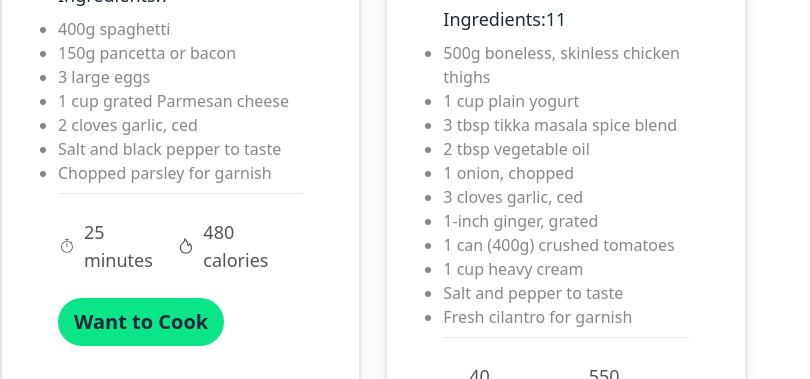
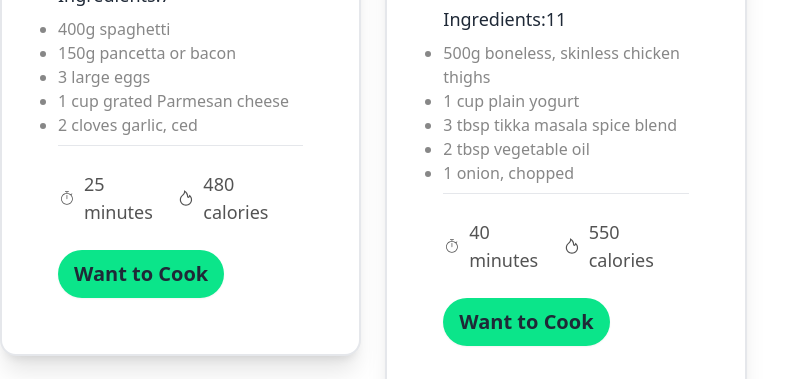
Before and after one commit to AmirHossain58/Kitchen-Mastery, a React (Vite) app: page / in a window 1280 px wide. Shown: the part 1480-1859 px from the top of the page, without its empty margins (0-810 px from the left). Built offline with nearby package versions, Linux system fonts and the light colour scheme.

Commit message:
Recipe card section load the json data  added

```diff
--- a/src/components/Recipe/Recipe.jsx
+++ b/src/components/Recipe/Recipe.jsx
@@ -4,6 +4,7 @@ import { AiOutlineFire } from "react-icons/ai";
 const   Recipe = ({recipe}) => {
     const{ calories,recipe_image,recipe_name, short_description,preparing_time,ingredients }=recipe
     console.log(recipe);
+    const ingredientSlice=ingredients.slice(0,5)
     return (
         <div>
             <div className="card border-2 p-6 bg-base-100 shadow-xl">
@@ -15,7 +16,8 @@ const   Recipe = ({recipe}) => {
                 <h4 className="text-lg font-medium">Ingredients:{ingredients.length}</h4>
                 <ul className="list-disc text-[#878787]">
                     {
-                        ingredients.map((i,idx)=><li key={idx}>{i}</li>)
+
+                        ingredientSlice.map((i,idx)=><li key={idx}>{i}</li>)
                     }
                 </ul>
                 <hr />
```
